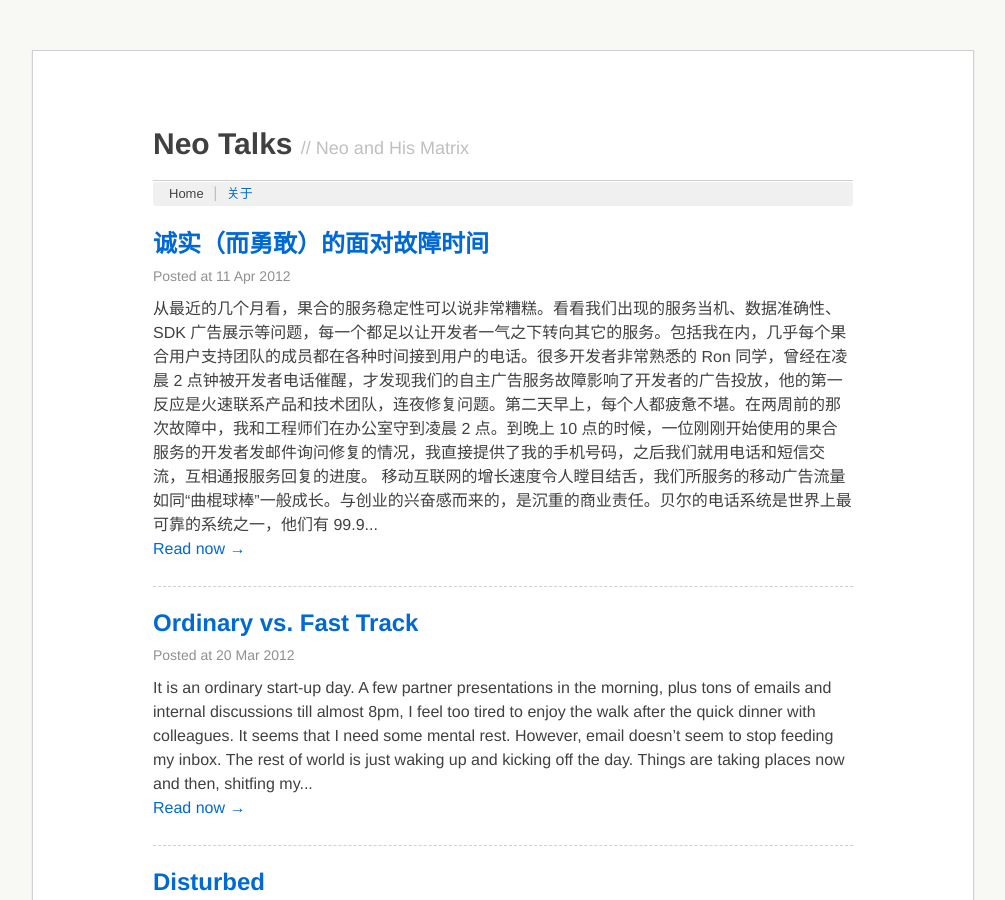
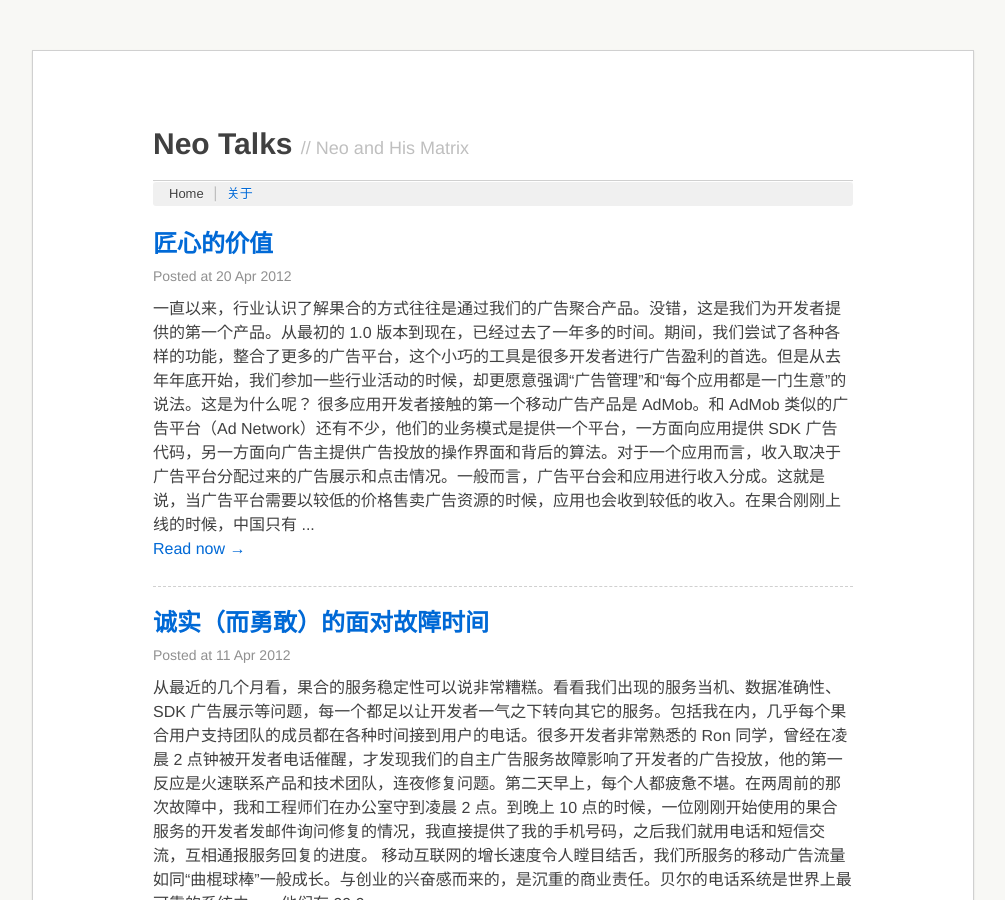
Before and after one commit to neozhang/neotalks.org, a Jekyll site: the page built from index.html, in a window 1280 px wide and 900 px high. Shown: the whole window, without its empty margins (137-1142 px from the left). Built offline with Jekyll 4.4.1, drawn with Linux system fonts in a browser that asks for light colours; Markdown is read by kramdown in place of the engine named in the settings; the list of posts is cut into pages by our own code; some of the changed text lies outside the part shown.

Commit message:
craftsmanship.md

```diff
--- /dev/null
+++ b/_posts/2012-4-20-craftsmanship.md
@@ -0,0 +1,23 @@
+---
+title: 匠心的价值
+layout: post
+category: cn
+---
+
+一直以来，行业认识了解果合的方式往往是通过我们的广告聚合产品。没错，这是我们为开发者提供的第一个产品。从最初的 1.0 版本到现在，已经过去了一年多的时间。期间，我们尝试了各种各样的功能，整合了更多的广告平台，这个小巧的工具是很多开发者进行广告盈利的首选。但是从去年年底开始，我们参加一些行业活动的时候，却更愿意强调“广告管理”和“每个应用都是一门生意”的说法。这是为什么呢？
+
+很多应用开发者接触的第一个移动广告产品是 AdMob。和 AdMob 类似的广告平台（Ad Network）还有不少，他们的业务模式是提供一个平台，一方面向应用提供 SDK 广告代码，另一方面向广告主提供广告投放的操作界面和背后的算法。对于一个应用而言，收入取决于广告平台分配过来的广告展示和点击情况。一般而言，广告平台会和应用进行收入分成。这就是说，当广告平台需要以较低的价格售卖广告资源的时候，应用也会收到较低的收入。在果合刚刚上线的时候，中国只有 10 几家广告平台，现在，中国市场已经有几十家公司采用类似的模式开展业务。
+
+移动应用增长的速度非常惊人。短短两三年时间，已经有不少应用开发者从小作坊变成了大公司，期间积累了大量的用户基础。随着应用产品本身的成熟，商业化和盈利自然成为了团队考虑的重要问题。很多团队发现，广告平台提供的收益无法满足他们对收入的预期。是的，很多广告平台在售卖广告资源的时候，并不会对应用进行质量的区分。“穿过媒体墙”，通过算法和数据挖掘以定位“受众”的方式更符合追求效果的广告主的需求。也就是说，如果一个精心设计的应用和一个草草完成的应用有相同的用户，那么在广告平台面前的价值评估是相同的。
+
+作为曾经和创业伙伴一起打磨应用的我，觉得这样的定价方式可以更好。在果合，我们相信，打磨一个能够让用户在每天的缝隙时间想到并打开使用的移动应用是一件**非常了不起的事情**，而做到这一点需要强烈的 craftsmanship（[Google 翻译](http://translate.google.cn/?hl=en#en|zh-CN|craftsmanship)成“手艺”，我觉得也可以翻译成“巧手”或者“匠心”）。这是直到今天 app 这件事情还需要大量设计师和工程师时间来完成的原因，无法用机器来替代。在互联网上，也许有人听过像 Demand Media 这样的“内容农场”（Content Farm）类型公司的存在，他们用流水线和算法来生成为搜索引擎优化的内容，并售卖流量给广告主。这样的模式在移动互联网也逐步浮出水面。毫不讳言，果合的平台上也有这样的应用，但是我们真心希望通过差异化的广告管理产品更好的帮助“匠心独运”的 app 实现更大的价值。
+
+**每个应用都是一门生意。**这是说每个有想法的应用都应该在自己的应用产品中规划自己的生意之道。如果你选择的是移动广告，那么你一定应该选择果合作为你的生意伙伴：
+
+* 我们不会塞一个 SDK 给你，而是结合你的产品帮助规划广告资源
+* 除了老牌经典的广告聚合，我们提供业内最强大的自主广告服务，你足以用这个产品为任何一个挑剔的广告主提供广告投放
+* 如果你最近在发愁如何推广自己的应用，我们会帮助你找到交叉推广的伙伴，帮助你低成本的获得快速用户增长
+* 如果你是一个设计出众、用户喜爱的应用，我们会一直向全球品牌广告主推荐直接投放的广告机会
+* 在我们的服务因为快速增长而出现[故障](http://blog.guohead.com/2012/04/lets-be-honest-about-downtime/)的时候，我们提供快速反应的赔偿
+
+这是我们对待移动应用的心思。我们希望用更多的心思来对待你倾注在你应用上的心血。如果在这个过程中，出现了问题，可以直接联系我们团队的任何一个人。我们希望这是一门最终证明“匠心”价值的生意，相信你同我们一样充满期待和信念。
```
Also changed, not shown: _posts/2012-04-11-honest-about-downtime.md (+1 -1 lines).
